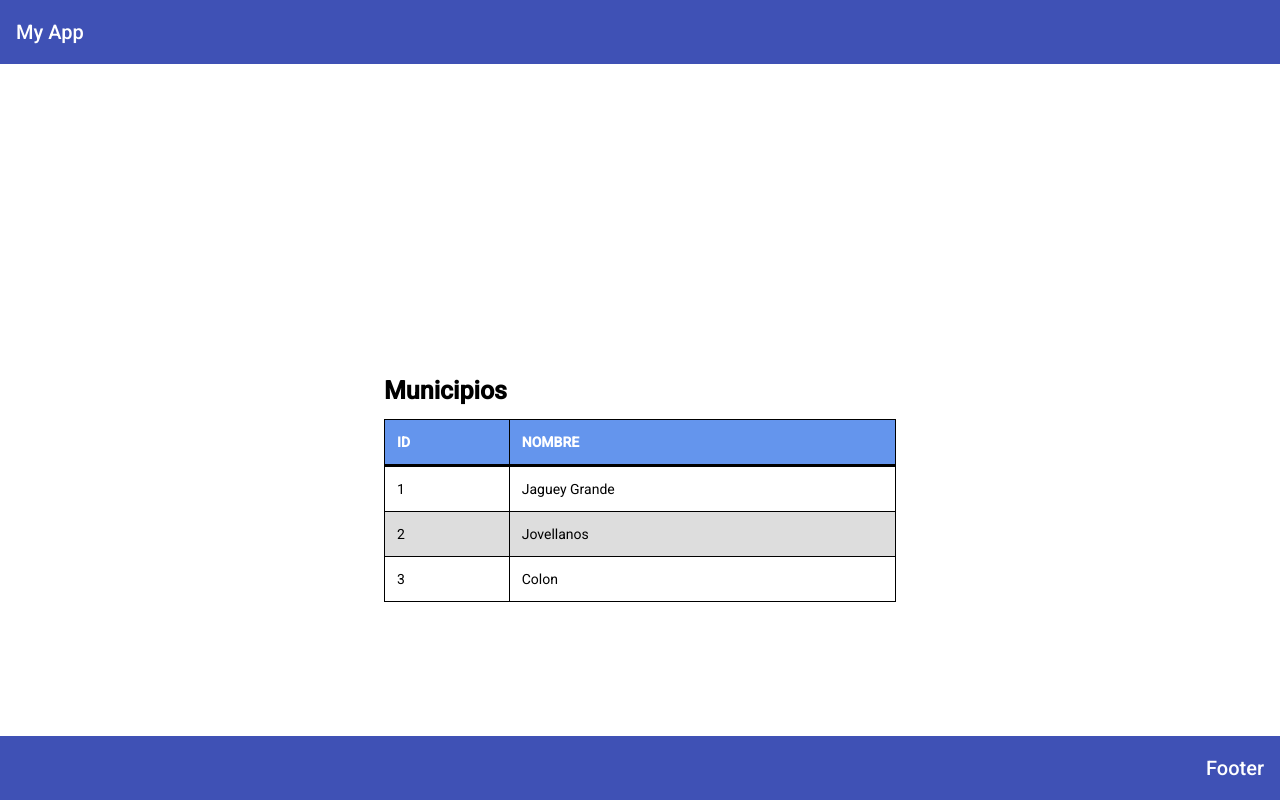
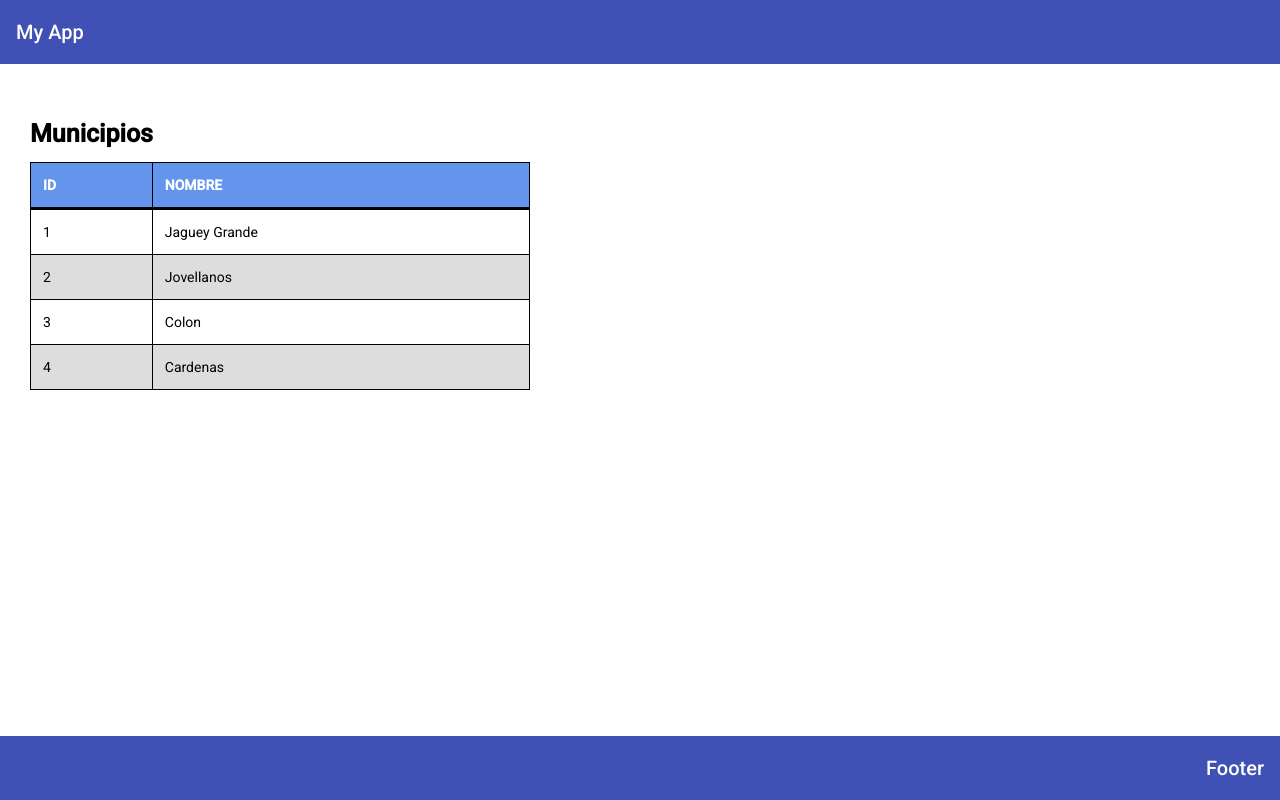
Before and after one commit to lesaygit/appAng, an Angular app: page /municipios in a window 1280 px wide. Built offline with nearby package versions, Linux system fonts and the light colour scheme; data requests are answered from the project's data file.

Commit message:
Posicionando la tabla municipios

```diff
--- a/server/db.json
+++ b/server/db.json
@@ -29,6 +29,10 @@
       {
         "id": 3,
         "nombre": "Colon"
+      },
+      {
+        "id": 4,
+        "nombre": "Cardenas"
       }
     ],
     "products": [
--- a/src/app/components/municipios/municipios.component.scss
+++ b/src/app/components/municipios/municipios.component.scss
@@ -1,13 +1,15 @@
+:host{
+  flex-grow: 1;
+}
+
 .container {
-  display: flex;
-  flex-direction: column;
-  align-items: center;
+  padding-top: 60px;
+  padding-left: 30px;
 }
 
 caption {
   font-size: 25px;
   font-weight: bold;
-  padding-top: 50px;
   padding-bottom: 18px;
   text-align: left;
 }
```
